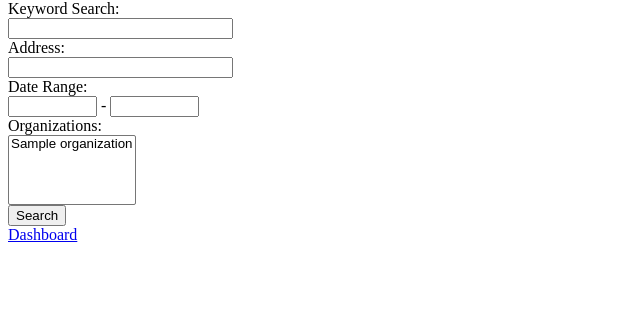
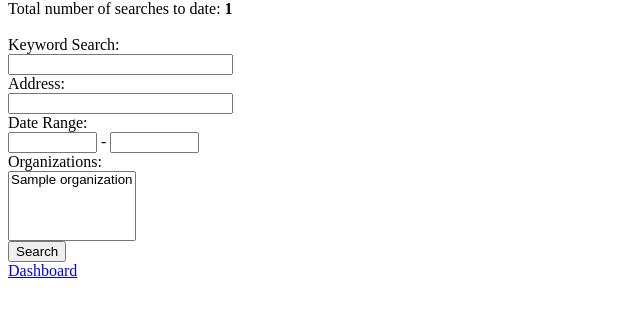
Before and after one commit to thequbit/monroeminutes, a PHP site: page / in a window 1280 px wide. Shown: the part 67-384 px from the top of the page, without its empty margins (0-640 px from the left). Run offline with PHP 8.4, Linux system fonts and the light colour scheme; tables that the repository leaves empty or names only in its code hold one stand-in row (values such as "Sample post").

Commit message:
added total lifetime searches feature to index.php and the SearchTool.class.php helper class

```diff
--- a/src/SearchTool.class.php
+++ b/src/SearchTool.class.php
@@ -11,8 +11,7 @@
 	class SearchTool
 	{
 
-		// this function simply just increments the number of searches performed by 1
-		function IncrementNumberOfSearches()
+		function GetTotalSearchCount()
 		{
 
 			dprint("Trying to connect to database ...");
@@ -26,19 +25,38 @@
 
 			dprint("Connected to DB.");
 
-			$query = 'select totalsearches from searches';
+			// add new search to db
+			$query = 'select count(*) from searches';
 
 			dprint("running: '" . $query . "'");
 
-			// pull from DB
 			$result = mysql_db_query(MYSQL_DATABASE, $query)
 				or die("Failed Query of " . $query);  			// TODO: something more elegant than this
 
 			$r = mysql_fetch_assoc($result);
+			$totalSearches = $r['count(*)'];
 
-			$totalSearches = $r['totalsearches'];
+			return $totalSearches;
 
-			$query = 'update searches set totalsearches=' . $totalSearches + 1;
+		}
+
+		// this function simply just increments the number of searches performed by 1
+		function AddSearchToDatabase($keyword, $date)
+		{
+
+			dprint("Trying to connect to database ...");
+
+			// connect to the mysql database server.  Constants taken from sqlcredentials.php
+			$chandle = mysql_connect(MYSQL_HOST, MYSQL_USER, MYSQL_PASS)
+				or die("Connection Failure to Database");				// TODO: something more elegant than this
+
+			mysql_select_db(MYSQL_DATABASE, $chandle)
+				or die (MYSQL_DATABASE . " Database not found. " . MYSQL_USER);	// TODO: something more elegant than this
+
+			dprint("Connected to DB.");
+
+			// add new search to db
+			$query = 'insert into searches (keyword,date) values("' . $keyword . '", "' . $date . '")';
 
 			dprint("running: '" . $query . "'");
 
@@ -114,8 +132,6 @@
 					// pull from DB
 					$result = mysql_db_query(MYSQL_DATABASE, $query)
 						or die("Failed Query of " . $query);  			// TODO: something more elegant than this
-
-
 
 					$orgTool = new OrganizationsTool();
 
@@ -285,10 +301,10 @@
 					}
 
 				}
+			}
 
-
-
-			}
+			$todaysDate = date( 'Y-m-d H:i:s' );
+			$this->AddSearchToDatabase($searchstring,$todaysDate);
 
 			// return the array of found minutes
 			return $retVal;
--- a/src/index.php
+++ b/src/index.php
@@ -18,9 +18,25 @@
 
 		<div class="searchbar"></div>
 
-			<div class="header">
+			<div id="header "class="header">
 
 			<h3>Monroe Minutes</h3></br>
+
+			</div>
+
+			<div id="totalsearches" class="totalsearches">
+
+			<?php
+
+				require_once("SearchTool.class.php");
+
+				$searchTool = new SearchTool();
+
+				$totalSearches = $searchTool->GetTotalSearchCount();
+
+				echo "Total number of searches to date: <b>" . $totalSearches . "</b></br></br>";
+
+			?>
 
 			</div>
 
```
